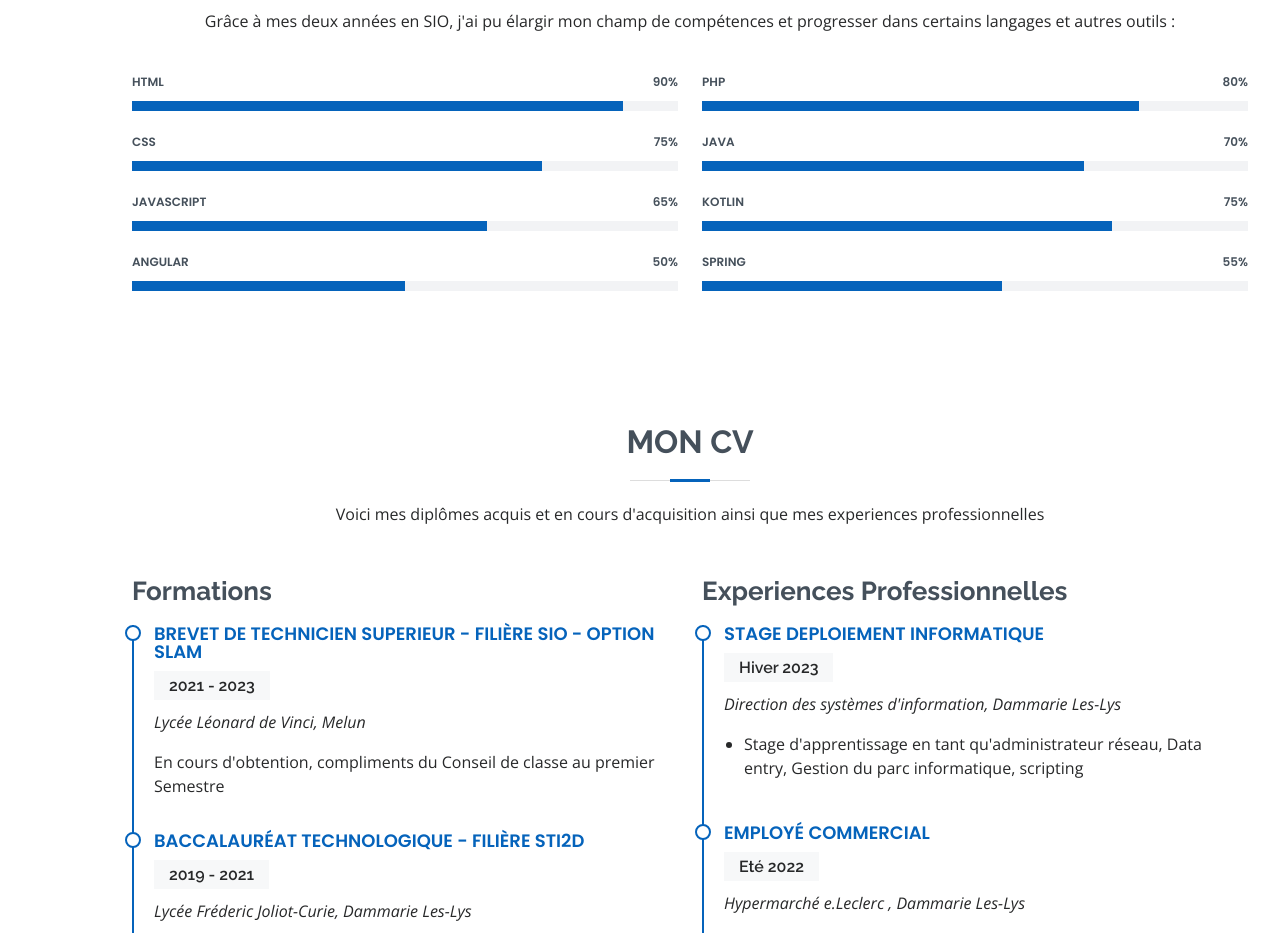
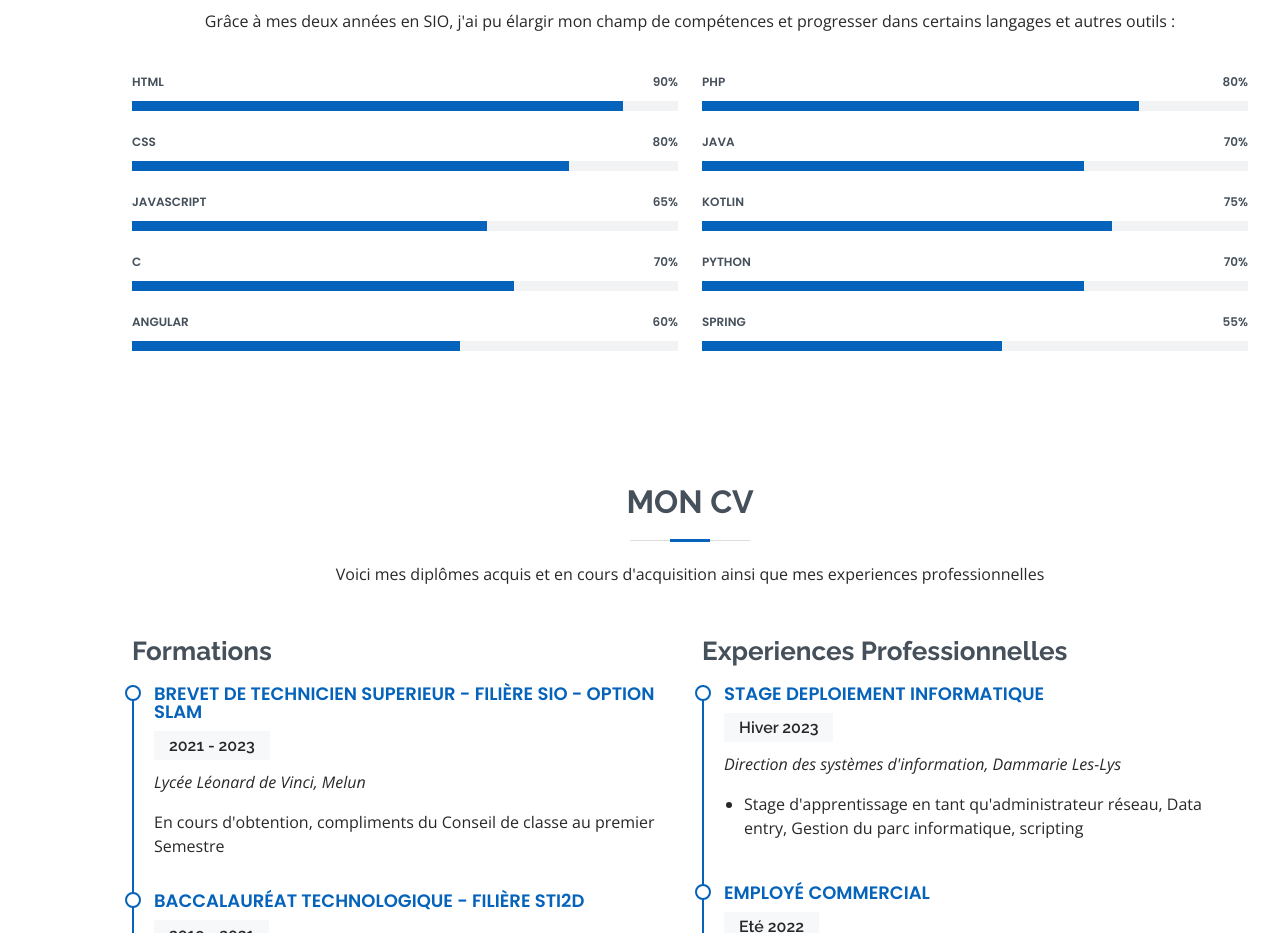
Before and after one commit to ThomasKsK/Portfolio, a plain HTML site: page index.html in a window 1280 px wide. Shown: the part 1680-2613 px from the top of the page. Drawn offline with nearby package versions, Linux system fonts and the light colour scheme.

Commit message:
changement barres

```diff
--- a/index.html
+++ b/index.html
@@ -131,7 +131,9 @@
         </div>
 
       </div>
-    </section><!-- End About Section -->
+    </section>
+
+    <!-- End About Section -->
 
 <!--    &lt;!&ndash; ======= Facts Section ======= &ndash;&gt;-->
 <!--    <section id="facts" class="facts">-->
@@ -202,9 +204,9 @@
             </div>
 
             <div class="progress">
-              <span class="skill">CSS <i class="val">75%</i></span>
+              <span class="skill">CSS <i class="val">80%</i></span>
               <div class="progress-bar-wrap">
-                <div class="progress-bar" role="progressbar" aria-valuenow="75" aria-valuemin="0" aria-valuemax="100"></div>
+                <div class="progress-bar" role="progressbar" aria-valuenow="80" aria-valuemin="0" aria-valuemax="100"></div>
               </div>
             </div>
 
@@ -216,9 +218,16 @@
             </div>
 
             <div class="progress">
-              <span class="skill">Angular <i class="val">50%</i></span>
+              <span class="skill">C<i class="val">70%</i></span>
               <div class="progress-bar-wrap">
-                <div class="progress-bar" role="progressbar" aria-valuenow="50" aria-valuemin="0" aria-valuemax="100"></div>
+                <div class="progress-bar" role="progressbar" aria-valuenow="70" aria-valuemin="0" aria-valuemax="100"></div>
+              </div>
+            </div>
+
+            <div class="progress">
+              <span class="skill">Angular <i class="val">60%</i></span>
+              <div class="progress-bar-wrap">
+                <div class="progress-bar" role="progressbar" aria-valuenow="60" aria-valuemin="0" aria-valuemax="100"></div>
               </div>
             </div>
 
@@ -244,6 +253,13 @@
               <span class="skill">kotlin <i class="val">75%</i></span>
               <div class="progress-bar-wrap">
                 <div class="progress-bar" role="progressbar" aria-valuenow="75" aria-valuemin="0" aria-valuemax="100"></div>
+              </div>
+            </div>
+
+            <div class="progress">
+              <span class="skill">python <i class="val">70%</i></span>
+              <div class="progress-bar-wrap">
+                <div class="progress-bar" role="progressbar" aria-valuenow="70" aria-valuemin="0" aria-valuemax="100"></div>
               </div>
             </div>
 
```
